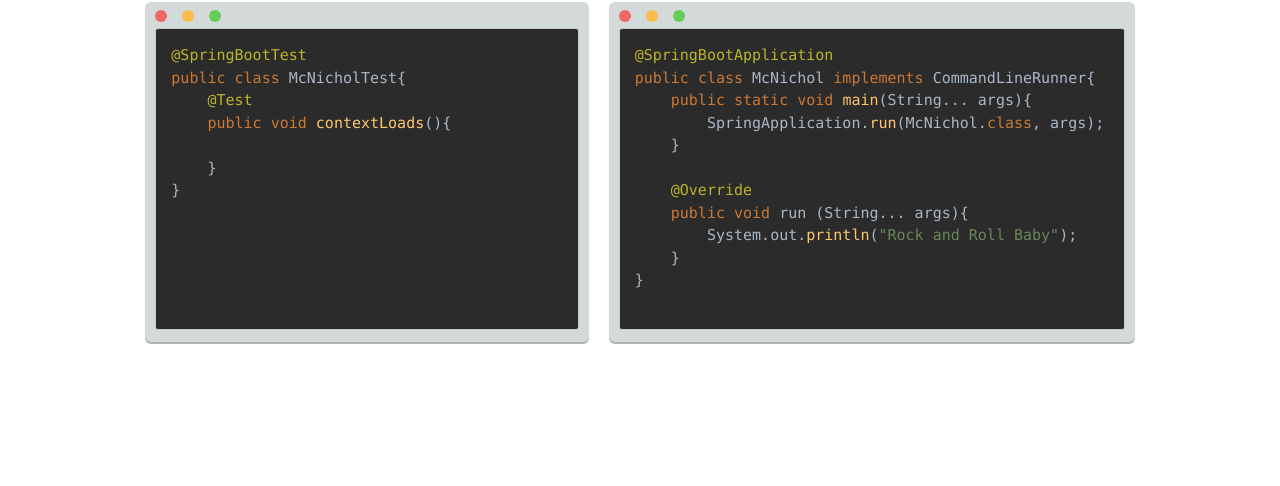
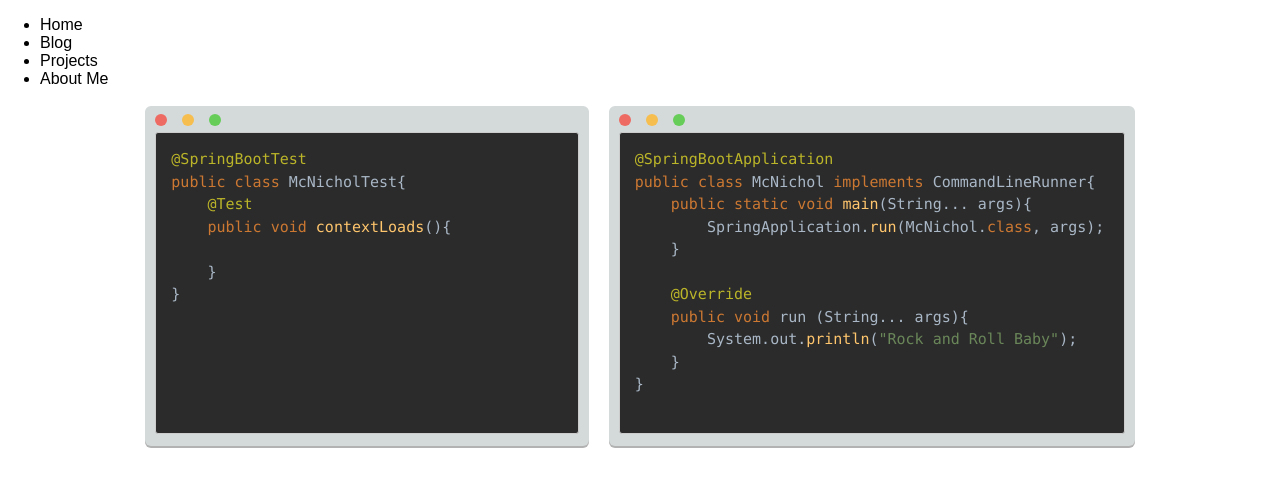
Before and after one commit to mcnichol/mcnichol.github.io, a React (Create React App) app: page / in a window 1280 px wide. Shown: the top 486 px of the page. Built offline with nearby package versions, Linux system fonts and the light colour scheme.

Commit message:
Setup Titlebar

```diff
--- a/src/App.js
+++ b/src/App.js
@@ -1,11 +1,13 @@
 import React, {Component} from 'react';
 import Header from "./components/header/Header";
+import TitleBar from "./components/TitleBar";
 
 class App extends Component {
 
     render() {
         return (
             <div className="App">
+                <TitleBar/>
                 <Header/>
             </div>
         );
--- /dev/null
+++ b/src/components/TitleBar.js
@@ -0,0 +1,18 @@
+import React, {Component} from 'react';
+
+class TitleBar extends Component{
+    render(){
+        return (
+            <div id='titlebar'>
+                <ul>
+                    <li>Home</li>
+                    <li>Blog</li>
+                    <li>Projects</li>
+                    <li>About Me</li>
+                </ul>
+            </div>
+        )
+    }
+}
+
+export default TitleBar;
```
